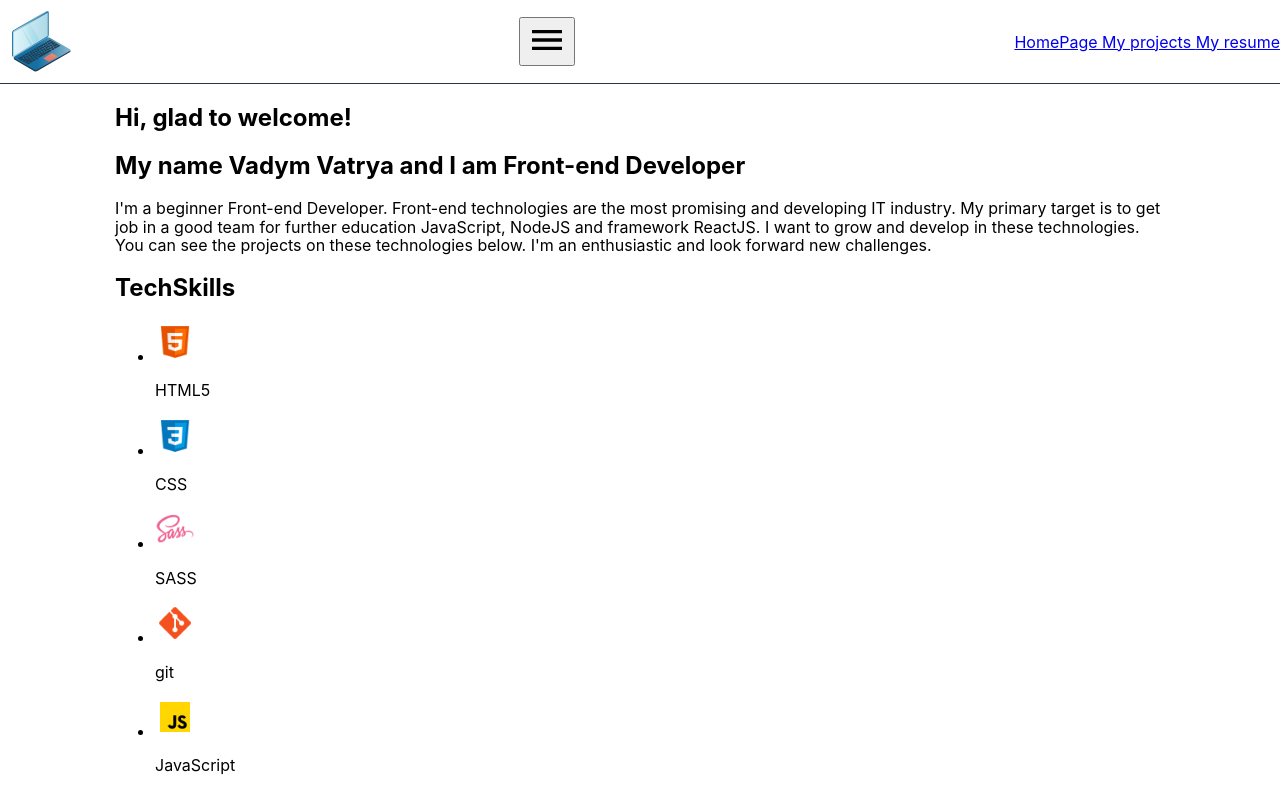
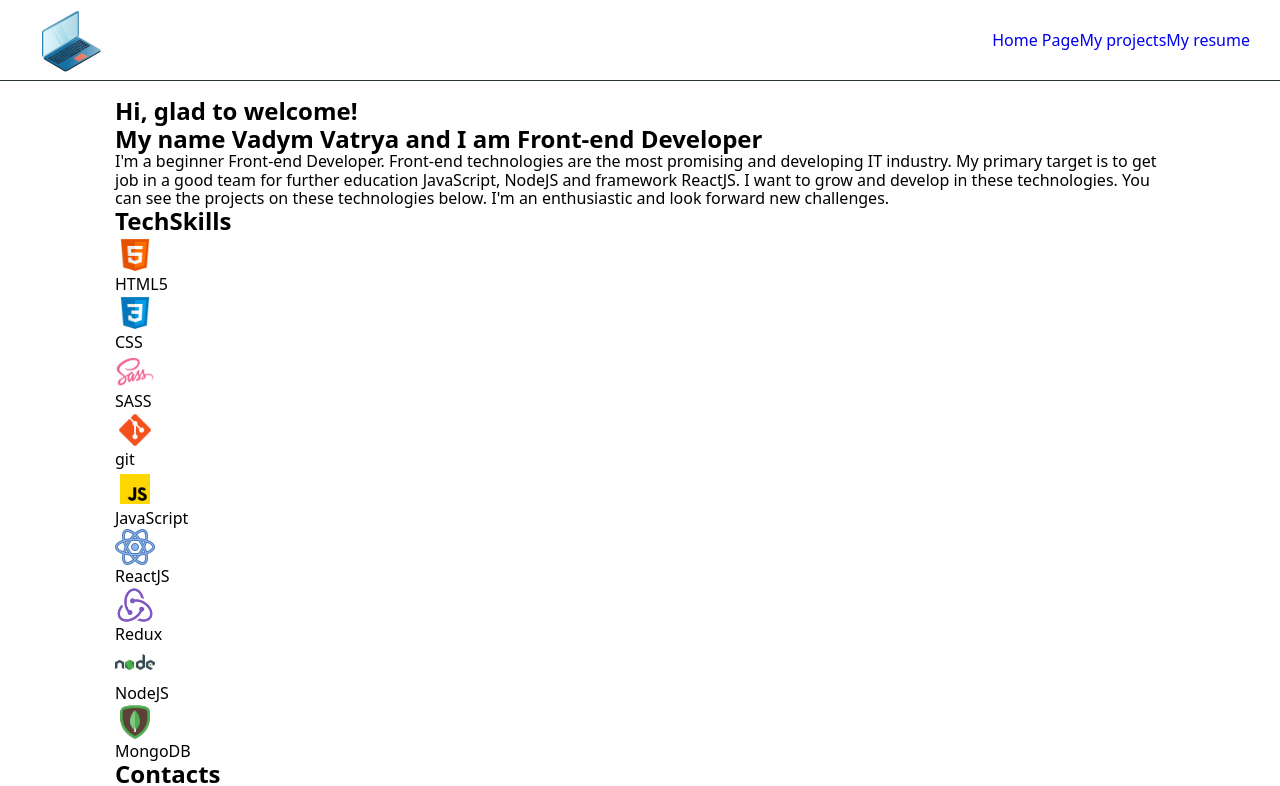
Before and after one commit to Vadim-Vatrya/My-portfolio, a React (Create React App) app: page / in a window 1280 px wide. Shown: the top 786 px of the page. Built offline with nearby package versions, Linux system fonts and the light colour scheme.

Commit message:
styles for appbar

```diff
--- a/src/App.js
+++ b/src/App.js
@@ -8,6 +8,8 @@ import Container from "./components/Container";
 import AppBar from "./components/AppBar";
 import Footer from "./components/Footer";
 import ProjectPage from "./views/ProjectView/ProjectPage";
+
+import "./scss/_main.scss";
 
 function App() {
   return (
--- a/src/components/AppBar/AppBar.module.scss
+++ b/src/components/AppBar/AppBar.module.scss
@@ -1,9 +1,13 @@
+@import "../../scss/breakpoints";
+
 .header {
   display: flex;
   justify-content: space-between;
   align-items: center;
   margin-bottom: 16px;
   border-bottom: 1px solid #2a363b;
+  padding-left: 30px;
+  padding-right: 30px;
 }
 
 .logo {
@@ -12,3 +16,62 @@
   // margin: 0px 51px 0px 20px;
   margin-right: auto;
 }
+
+header {
+  @media screen and (max-width: $mobile-max) {
+    // position: fixed;
+    top: 0;
+    left: 0;
+    width: 100%;
+    z-index: 2;
+  }
+}
+
+.Logo {
+  //   padding-left: 20px;
+  width: 100px;
+  height: 30px;
+  // margin: 0px 51px 0px 20px;
+  margin-right: auto;
+}
+
+// ======================Mobile===================
+@media screen and (max-width: $mobile-max) {
+  .Header {
+    padding: 15px 20px;
+  }
+
+  .Logo {
+    width: 100px;
+    height: 30px;
+    // margin: 0px 51px 0px 20px;
+  }
+}
+
+//============Tablet==========================================
+
+@media screen and (min-width: $tablet) {
+  .Header {
+    padding: 19px 40px;
+  }
+
+  .Logo {
+    width: 140px;
+    height: 42px;
+    // margin: 0px 303px 0px 40px;
+  }
+}
+
+//============================Desktop===============================
+
+@media screen and (min-width: $desktop) {
+  .Header {
+    padding: 19px 55px;
+  }
+
+  .Logo {
+    width: 140px;
+    height: 42px;
+    // margin: 0px 785px 0px 55px;
+  }
+}
--- a/src/components/Navigation/Navigation.jsx
+++ b/src/components/Navigation/Navigation.jsx
@@ -1,25 +1,29 @@
-import { useState } from "react";
+// import { useState } from "react";
 import { Link } from "react-router-dom";
-import { MdMenu, MdClose } from "react-icons/md";
+// import { MdMenu, MdClose } from "react-icons/md";
 // import {} from "";
 
+import styles from "./Navigation.module.scss";
+
 const Navigation = () => {
-  const [isOpenMenu, setIsOpenMenu] = useState(false);
+  // const [isOpenMenu, setIsOpenMenu] = useState(false);
 
-  const menuToggle = () => {
-    setIsOpenMenu((prev) => !prev);
-  };
+  // const menuToggle = () => {
+  //   setIsOpenMenu((prev) => !prev);
+  // };
+
   return (
     <>
-      <button>
-        {isOpenMenu ? (
+      {/* <button> */}
+      {/* {isOpenMenu ? (
           <MdClose size="40" onclick={menuToggle} />
         ) : (
           <MdMenu size="40" onclick={menuToggle} />
-        )}
-      </button>
-      <nav menuToggle={isOpenMenu}>
-        <Link to="/"> HomePage </Link>
+        )} */}
+      {/* </button> */}
+      {/* <nav menuToggle={isOpenMenu}> */}
+      <nav className={styles.navigation}>
+        <Link to="/"> Home Page </Link>
         <Link to="/projects"> My projects </Link>
         <Link to="/resume"> My resume </Link>
       </nav>
--- /dev/null
+++ b/src/components/Navigation/Navigation.module.scss
@@ -0,0 +1,7 @@
+@import "../../scss/breakpoints";
+
+.navigation {
+  display: flex;
+  align-items: center;
+  margin-left: auto;
+}
--- /dev/null
+++ b/src/scss/_main.scss
@@ -0,0 +1,4 @@
+@import "modern-normalize/modern-normalize.css";
+@import url("https://fonts.googleapis.com/css2?family=Montserrat:wght@400;500;700&display=swap");
+@import "./reset.scss";
+// @import "./base.scss";
--- /dev/null
+++ b/src/scss/_reset.scss
@@ -0,0 +1,24 @@
+ul {
+  list-style: none;
+}
+
+a {
+  display: block;
+  font-style: none;
+  text-decoration: none;
+}
+
+h1,
+h2,
+h3,
+ul,
+p {
+  margin: 0;
+  padding: 0;
+}
+
+img {
+  display: block;
+  max-width: 100%;
+  height: auto;
+}
```
Also changed, not shown: src/scss/_base.scss (added).
